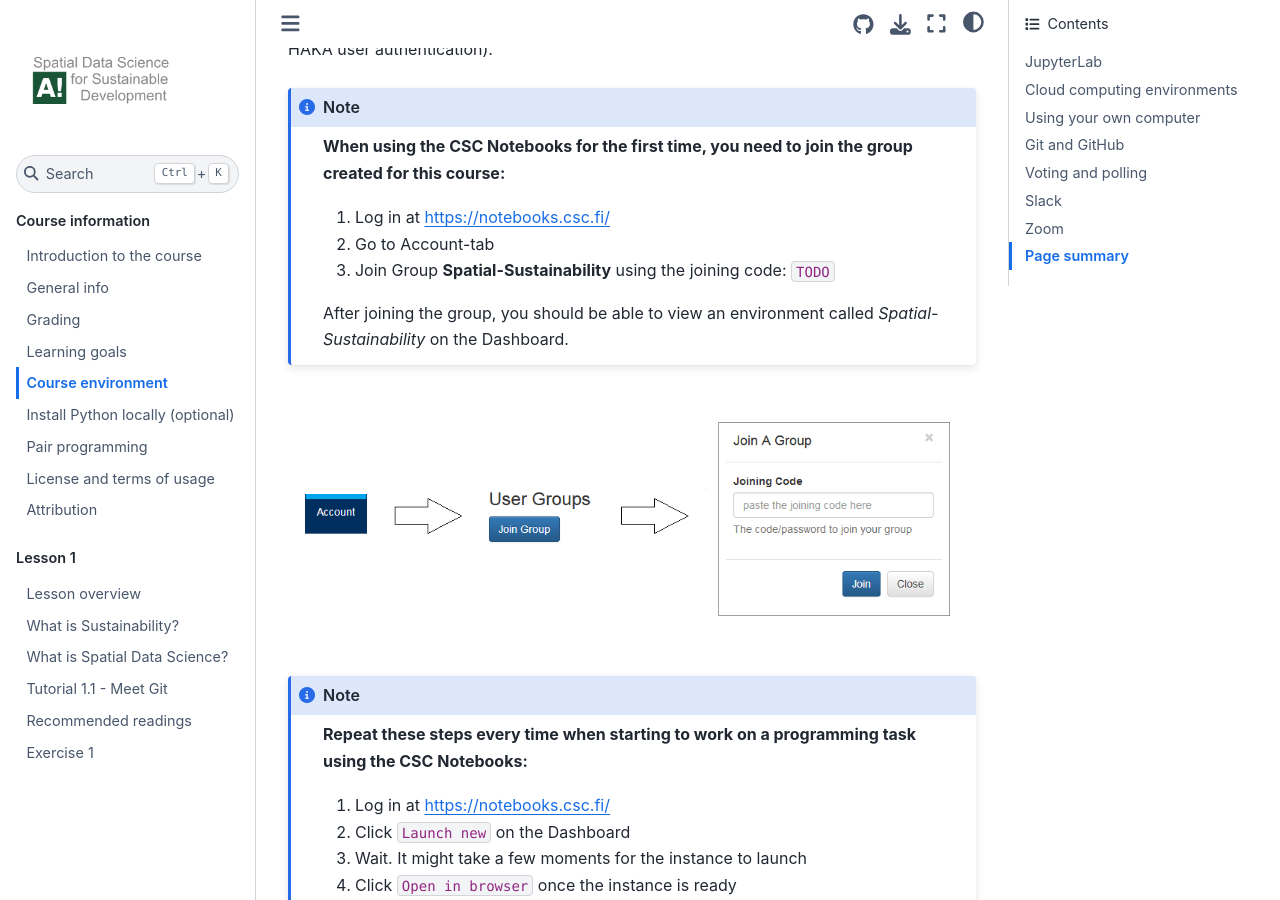
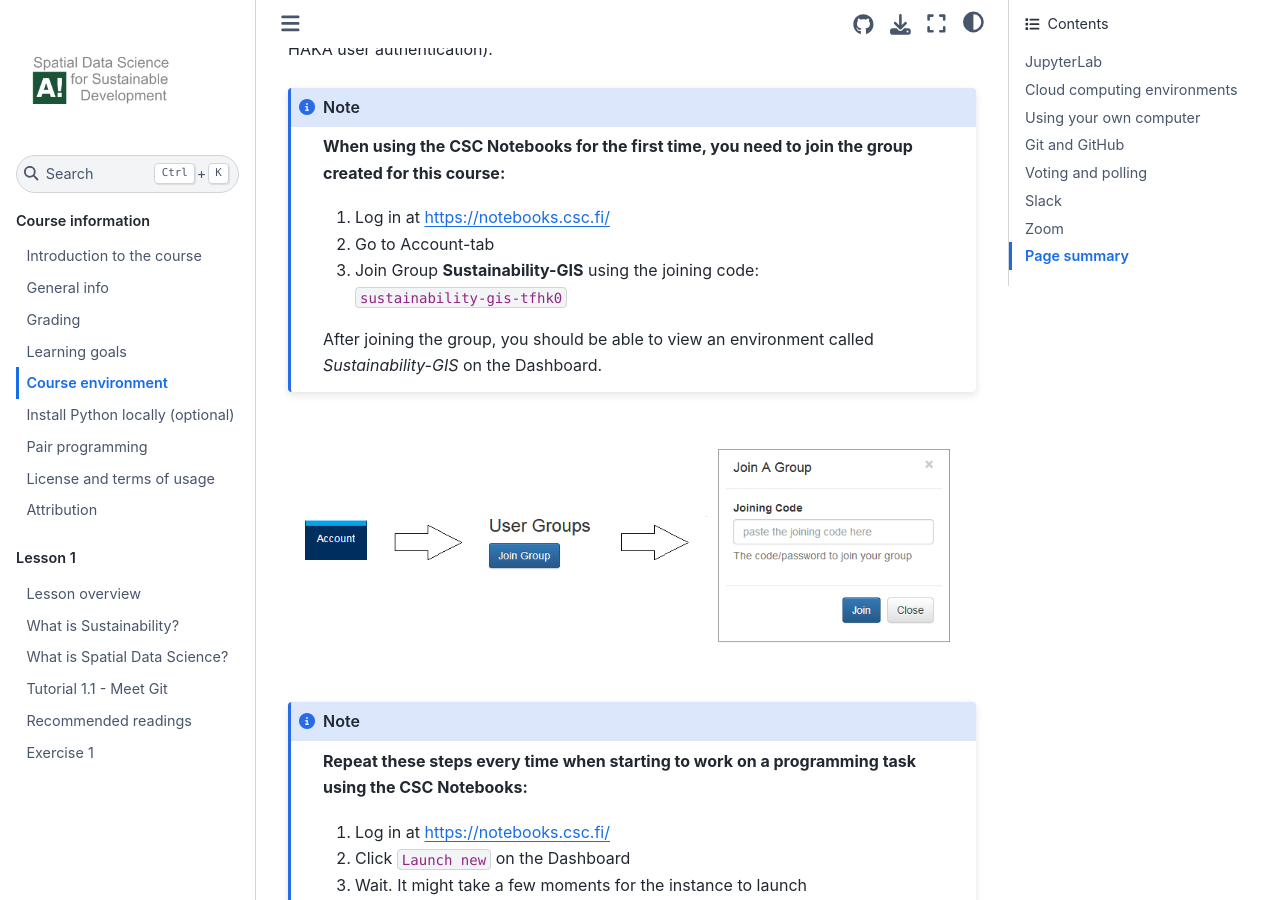
Before and after one commit to AaltoGIS/Sustainability-GIS, a Sphinx documentation site: the page built from source/course-info/course-environment-components.rst, in a window 1280 px wide and 900 px high, scrolled down 3616 px. Built offline with Sphinx 7.4.7 and the Sphinx Book theme 1.1.4, drawn with Linux system fonts in a browser that asks for light colours; pages that are not in the unit, such as notebooks, are missing from menus.

Commit message:
Update Notebooks info

```diff
--- a/source/course-info/course-environment-components.rst
+++ b/source/course-info/course-environment-components.rst
@@ -77,9 +77,9 @@
 
     1. Log in at https://notebooks.csc.fi/
     2. Go to Account-tab
-    3. Join Group **Spatial-Sustainability** using the joining code: ``TODO``
+    3. Join Group **Sustainability-GIS** using the joining code: ``sustainability-gis-tfhk0``
 
-    After joining the group, you should be able to view an environment called `Spatial-Sustainability` on the Dashboard.
+    After joining the group, you should be able to view an environment called `Sustainability-GIS` on the Dashboard.
 
 .. figure:: img/CSC_join_group.png
    :alt: Join Group in CSC Notebooks
```
Also changed, not shown: source/course-info/img/CSC_launch_new.png.
